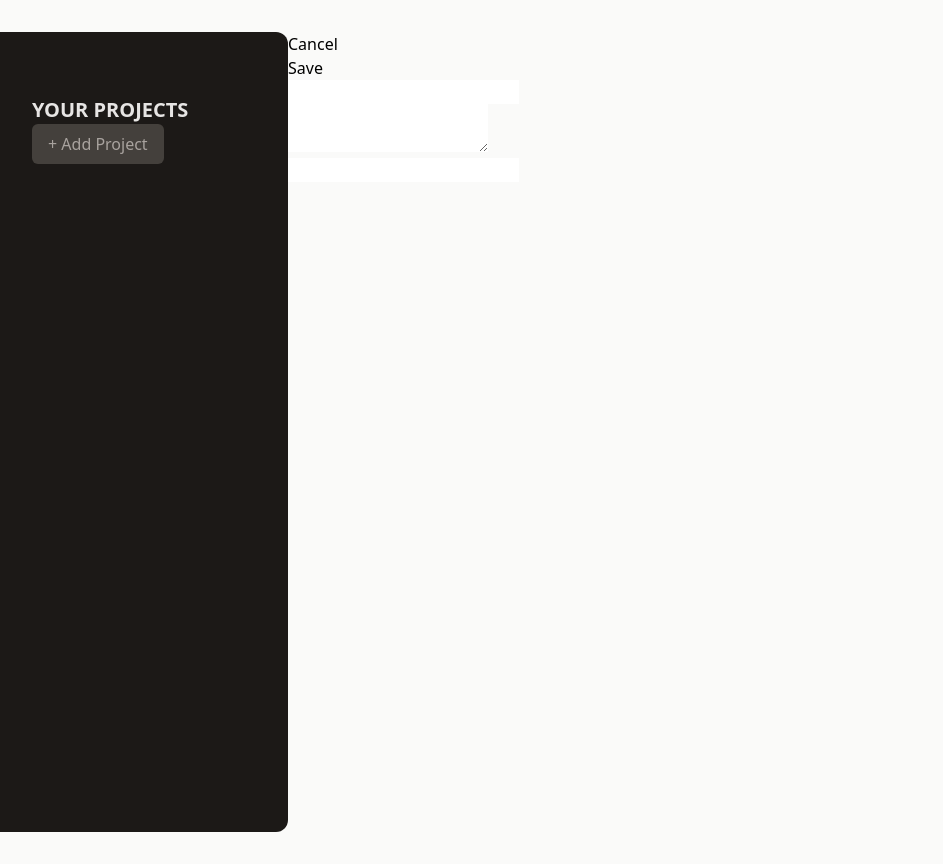
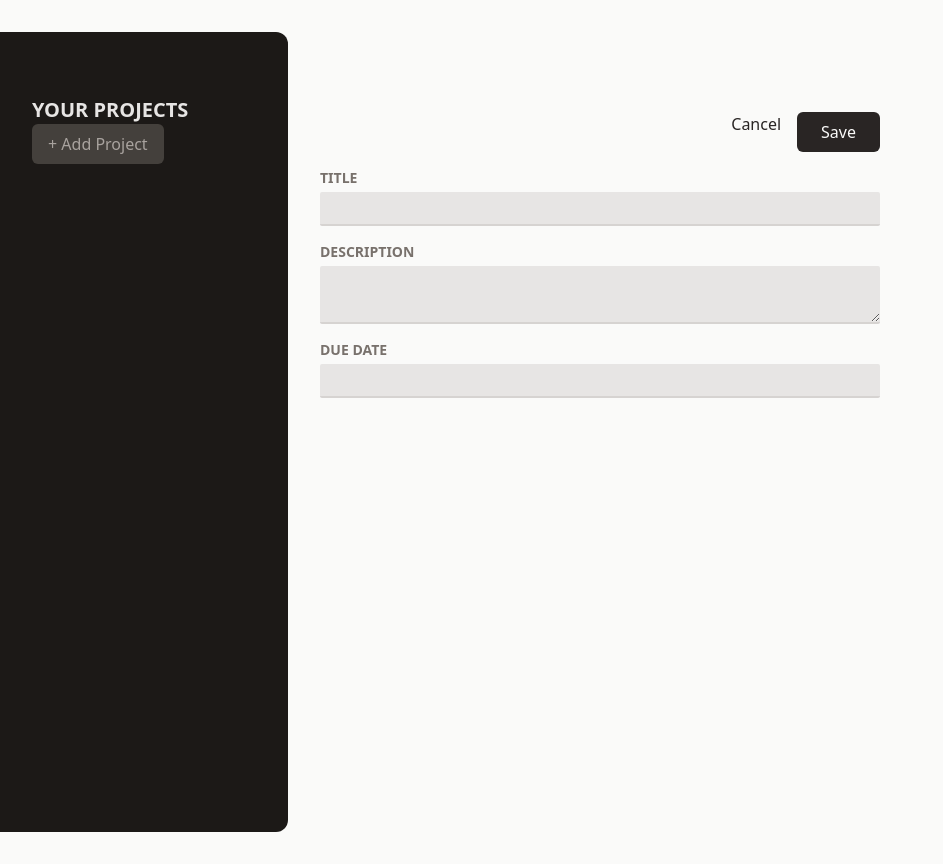
Before and after one commit to Matatov1989/React-Management-App, a React (Vite) app: page / in a window 1280 px wide. Shown: the whole page, without its empty margins (0-943 px from the left). Built offline with nearby package versions, Linux system fonts and the light colour scheme; the HTML template or start-up script is replaced by a standard one.

Commit message:
set style to buttons & inputs

```diff
--- a/src/App.jsx
+++ b/src/App.jsx
@@ -3,7 +3,7 @@
 
 function App() {
   return (
-    <main className="h-screen my-8 flex">
+    <main className="h-screen my-8 flex gap-8">
       <ProjectsSidebar />
       <NewProject />
     </main>
--- a/src/components/Input.jsx
+++ b/src/components/Input.jsx
@@ -1,8 +1,10 @@
 export default function Input({ label, textarea, ...props }) {
+    const classes = "w=full p-1 border-b-2 rounded-sm border-stone-300 bg-stone-200 text-stone-600 focus:outline-none focus:border-stone-600";
+
     return (
-        <p>
-            <label></label>
-            {textarea ? <textarea {...props} /> : <input {...props} />}
+        <p className="flex flex-col gap-1 my-4">
+            <label className="text-sm font-bold uppercase text-stone-500">{label}</label>
+            {textarea ? <textarea className={classes} {...props} /> : <input className={classes} {...props} />}
         </p>
     );
 }
--- a/src/components/NewProject.jsx
+++ b/src/components/NewProject.jsx
@@ -2,10 +2,10 @@
 
 export default function NewProject() {
     return (
-        <div>
-            <menu>
-                <li><button>Cancel</button></li>
-                <li><button>Save</button></li>
+        <div className="w-[35rem] mt-16">
+            <menu className="flex item-center justify-end gap-4 my-4 ">
+                <li><button className="text-stone-800 hover:text-stone-950">Cancel</button></li>
+                <li><button className="px-6 py-2 rounded-md bg-stone-800 text-stone-50 hover:bg-stone-950">Save</button></li>
             </menu>
             <div>
                 <Input label="Title" />
```
